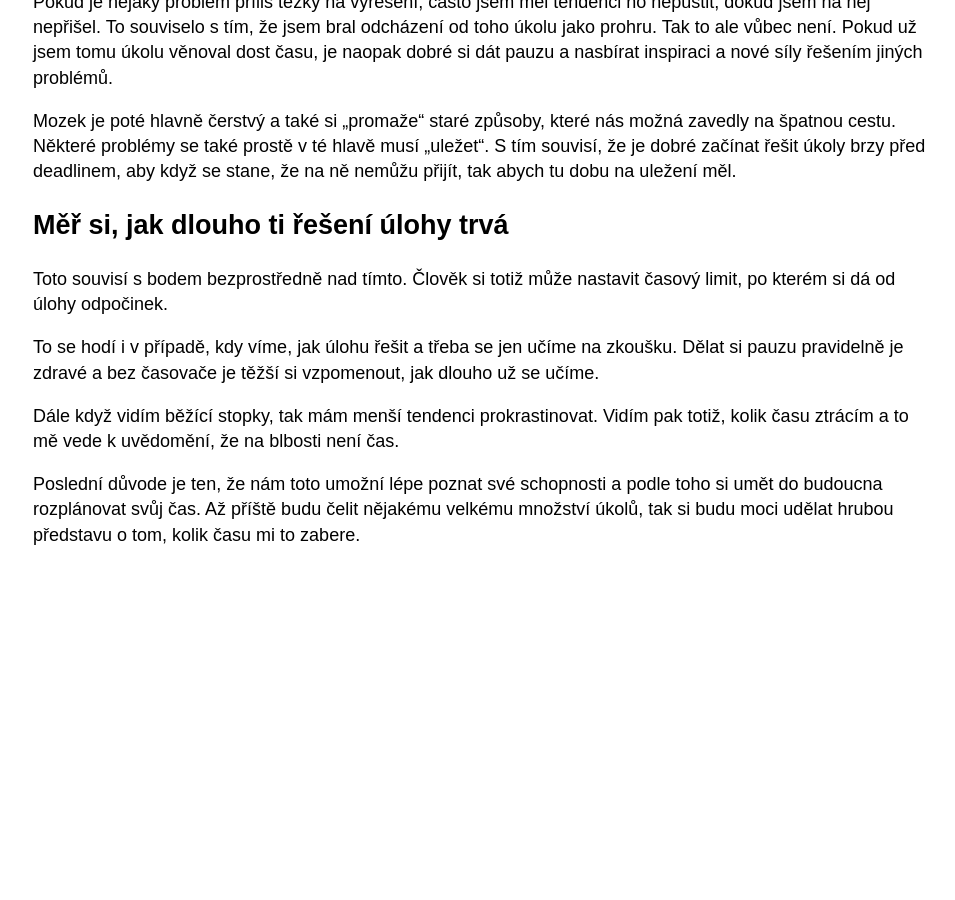
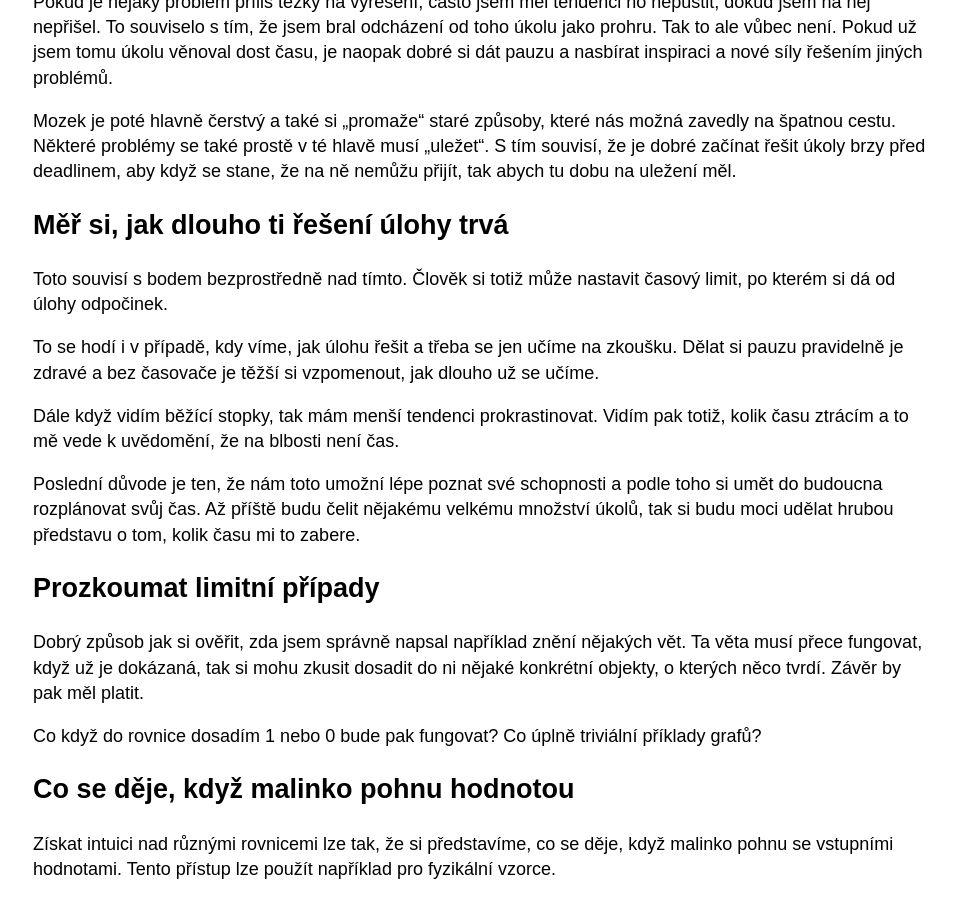
Before and after one commit to hartmaj2/hartmaj2.github.io, a Jekyll site: the page built from sections/maths/how_to_learn_maths.md, in a window 1280 px wide and 900 px high, scrolled down 1424 px. Shown: the whole window, without its empty margins (157-1112 px from the left). Built offline with Jekyll 4.4.1, drawn with Linux system fonts in a browser that asks for light colours; before the commit the page ends 1990 px from its top, so only the background shows below that.

Commit message:
Update how to learn

```diff
--- a/sections/maths/how_to_learn_maths.md
+++ b/sections/maths/how_to_learn_maths.md
@@ -56,3 +56,13 @@ To se hodí i v případě, kdy víme, jak úlohu řešit a třeba se jen učím
 Dále když vidím běžící stopky, tak mám menší tendenci prokrastinovat. Vidím pak totiž, kolik času ztrácím a to mě vede k uvědomění, že na blbosti není čas.
 
 Poslední důvode je ten, že nám toto umožní lépe poznat své schopnosti a podle toho si umět do budoucna rozplánovat svůj čas. Až příště budu čelit nějakému velkému množství úkolů, tak si budu moci udělat hrubou představu o tom, kolik času mi to zabere.
+
+## Prozkoumat limitní případy
+
+Dobrý způsob jak si ověřit, zda jsem správně napsal například znění nějakých vět. Ta věta musí přece fungovat, když už je dokázaná, tak si mohu zkusit dosadit do ni nějaké konkrétní objekty, o kterých něco tvrdí. Závěr by pak měl platit.
+
+Co když do rovnice dosadím 1 nebo 0 bude pak fungovat? Co úplně triviální příklady grafů?
+
+## Co se děje, když malinko pohnu hodnotou
+
+Získat intuici nad různými rovnicemi lze tak, že si představíme, co se děje, když malinko pohnu se vstupními hodnotami. Tento přístup lze použít například pro fyzikální vzorce.
```
